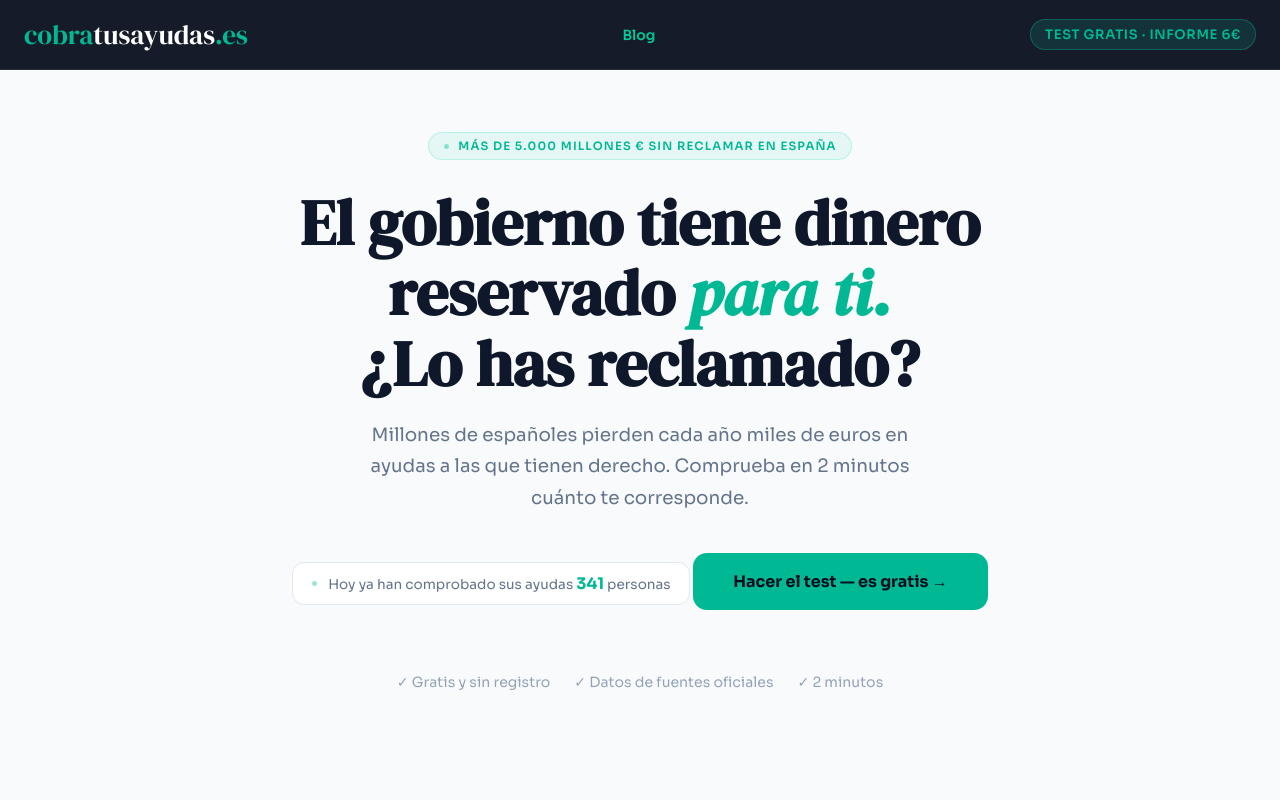
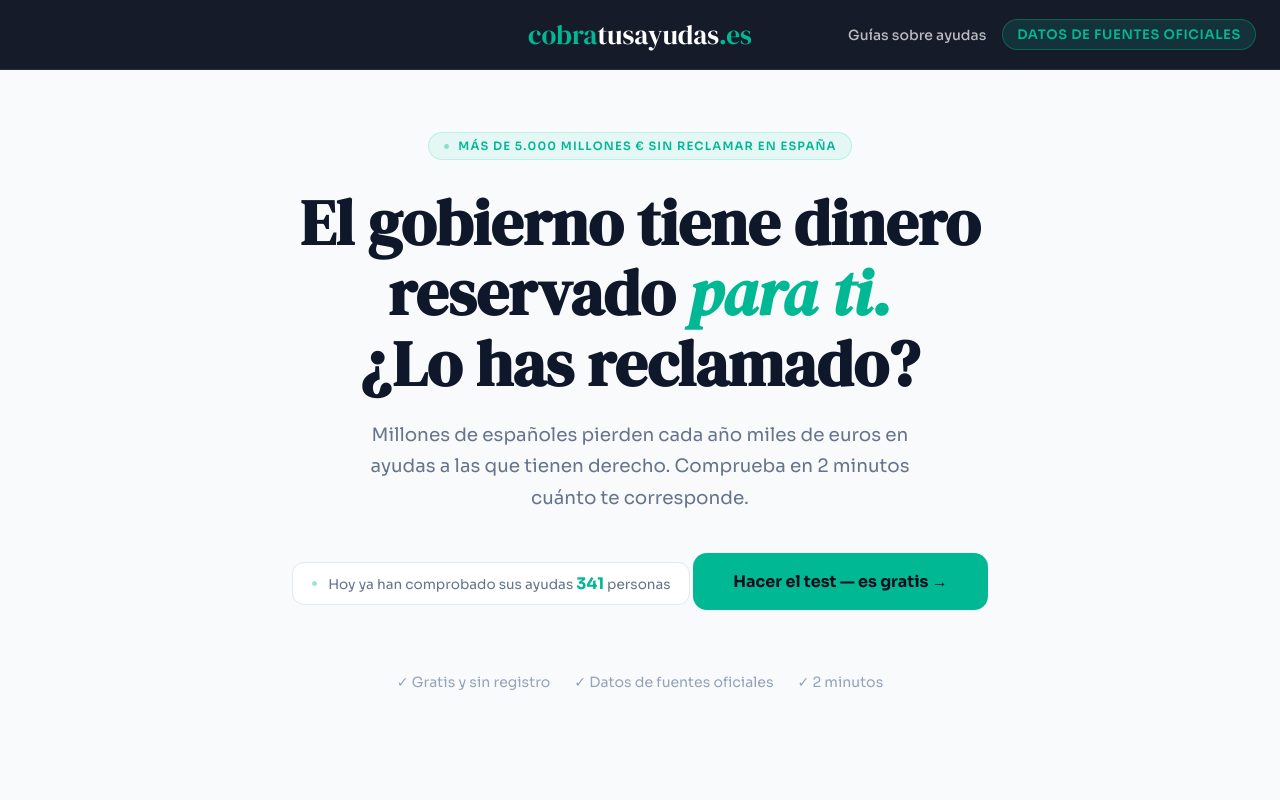
Before and after one commit to jaumejimenez-dotcom/cobratusayudas, a website: page index.html in a window 1280 px wide. Shown: the top 800 px of the page. Drawn offline with nearby package versions, Linux system fonts and the light colour scheme.

Commit message:
Header: logo centered, Guias sobre ayudas on right

```diff
--- a/index.html
+++ b/index.html
@@ -98,8 +98,8 @@
     :root{--bg:#f8fafc;--surface:#fff;--surface2:#f1f5f9;--border:#e2e8f0;--accent:#00b894;--accent2:#f59e0b;--text:#0f172a;--text-muted:#64748b;--text-dim:#94a3b8;--green:#059669;--radius:16px;}
     *{box-sizing:border-box;margin:0;padding:0;}
     body{background:var(--bg);color:var(--text);font-family:"Sora",sans-serif;min-height:100vh;overflow-x:hidden;}
-    header{position:fixed;top:0;left:0;right:0;z-index:100;padding:16px 24px;display:flex;align-items:center;justify-content:space-between;background:rgba(10,15,30,0.95);backdrop-filter:blur(12px);border-bottom:1px solid rgba(255,255,255,0.08);}
-    .logo{font-family:"DM Serif Display",serif;font-size:1.7rem;color:var(--accent);cursor:pointer;text-decoration:none;}
+    header{position:fixed;top:0;left:0;right:0;z-index:100;padding:16px 24px;display:grid;grid-template-columns:1fr auto 1fr;align-items:center;background:rgba(10,15,30,0.95);backdrop-filter:blur(12px);border-bottom:1px solid rgba(255,255,255,0.08);}
+    .logo{font-family:"DM Serif Display",serif;font-size:1.7rem;color:var(--accent);cursor:pointer;text-decoration:none;grid-column:2;text-align:center;}
     .logo span{color:#fff;}
     .header-badge{font-size:0.82rem;font-weight:600;background:rgba(0,212,170,0.12);color:var(--accent);border:1px solid rgba(0,212,170,0.3);padding:6px 14px;border-radius:20px;text-transform:uppercase;letter-spacing:0.05em;}
     .page{display:none;min-height:100vh;padding-top:72px;}
@@ -330,8 +330,12 @@
 </head>
 <body>
 <header>
+  <div></div>
   <a class="logo" onclick="goHome();return false;" href="#">cobra<span>tusayudas</span>.es</a>
-  <a href="/blog" style="color:#00c896;font-weight:600;font-size:14px;text-decoration:none">Blog</a><div class="header-badge">Test gratis · Informe 6€</div>
+  <div style="display:flex;align-items:center;justify-content:flex-end;gap:16px;">
+    <a href="/blog" style="color:rgba(255,255,255,0.7);font-weight:500;font-size:14px;text-decoration:none;white-space:nowrap;">Gu&iacute;as sobre ayudas</a>
+    <div class="header-badge">Datos de fuentes oficiales</div>
+  </div>
 </header>
 <div class="sticky-cta" id="sticky-cta">
   <button onclick="startQuiz()">Comprobar mis ayudas &#8594;</button>
```
